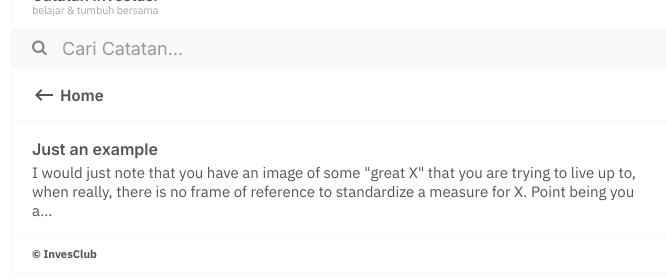
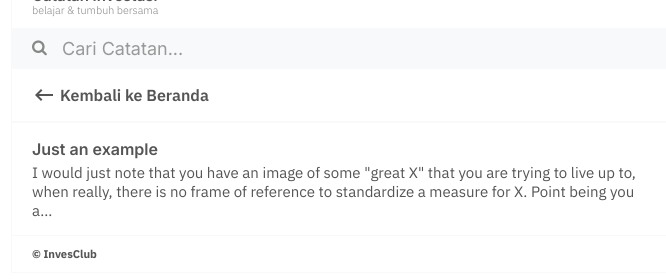
Before and after one commit to invesclub/invesclub.github.io, a Jekyll site: the page built from notes.md, in a window 1280 px wide, cut to the strip 115-394 px from the top of the page. Shown: the whole strip, without its empty margins (298-964 px from the left). Built offline with Jekyll 4.4.1, drawn with Linux system fonts in a browser that asks for light colours.

Commit message:
Update header.html

```diff
--- a/_includes/header.html
+++ b/_includes/header.html
@@ -51,7 +51,7 @@
                 <path d="M21 11H6.83l3.58-3.59L9 6l-6 6 6 6 1.41-1.41L6.83 13H21z"/>
             </svg>
         </div>
-        <p class="back-p">Home</p>
+        <p class="back-p">Kembali ke Beranda</p>
     </div>
     {%- else -%}
     <div class="notes-page-subheader disable-select" id="scroll-head" onclick="window.location.assign('/notes');">
```
